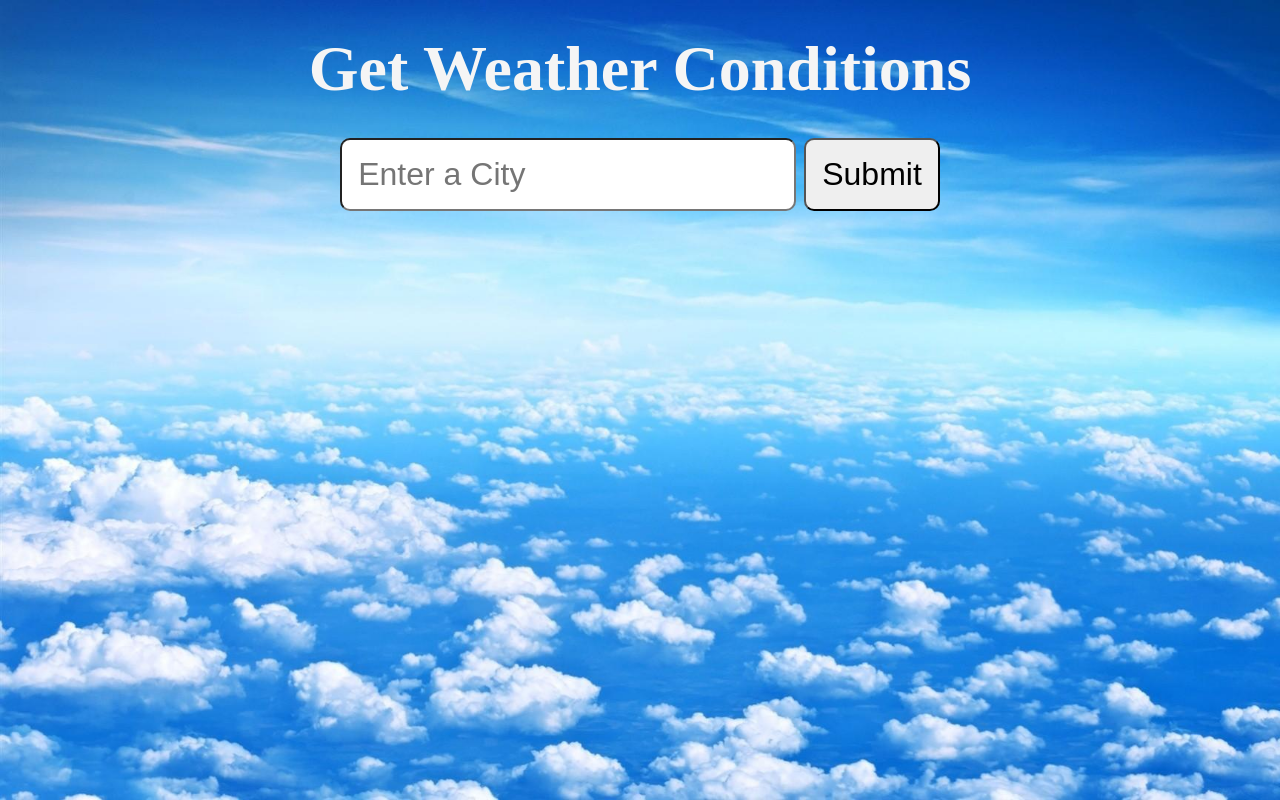
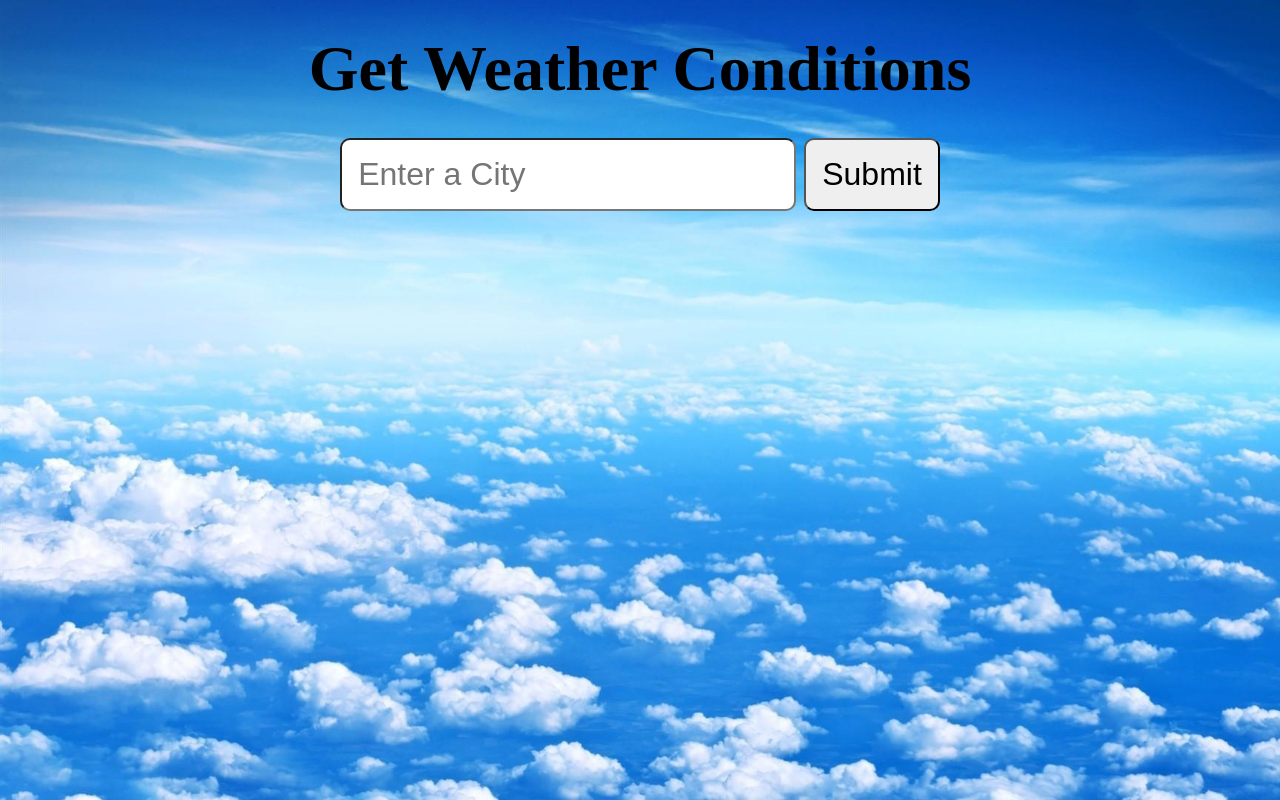
Before and after one commit to RaymondJT7/python-weather, a Python web app: template templates/index.html in a window 1280 px wide. Run offline with Jinja, Linux system fonts and the light colour scheme; the template is opened without the code that fills it, so the values that code supplies are empty.

Commit message:
Extra styles

```diff
--- a/static/styles/style.css
+++ b/static/styles/style.css
@@ -10,7 +10,7 @@ body {
     background-size: cover;
     background-attachment: fixed;
     background-repeat: no-repeat;
-    color: whitesmoke;
+    color: black;
     min-height: 100vh;
     display: flex;
     flex-direction: column;
```
